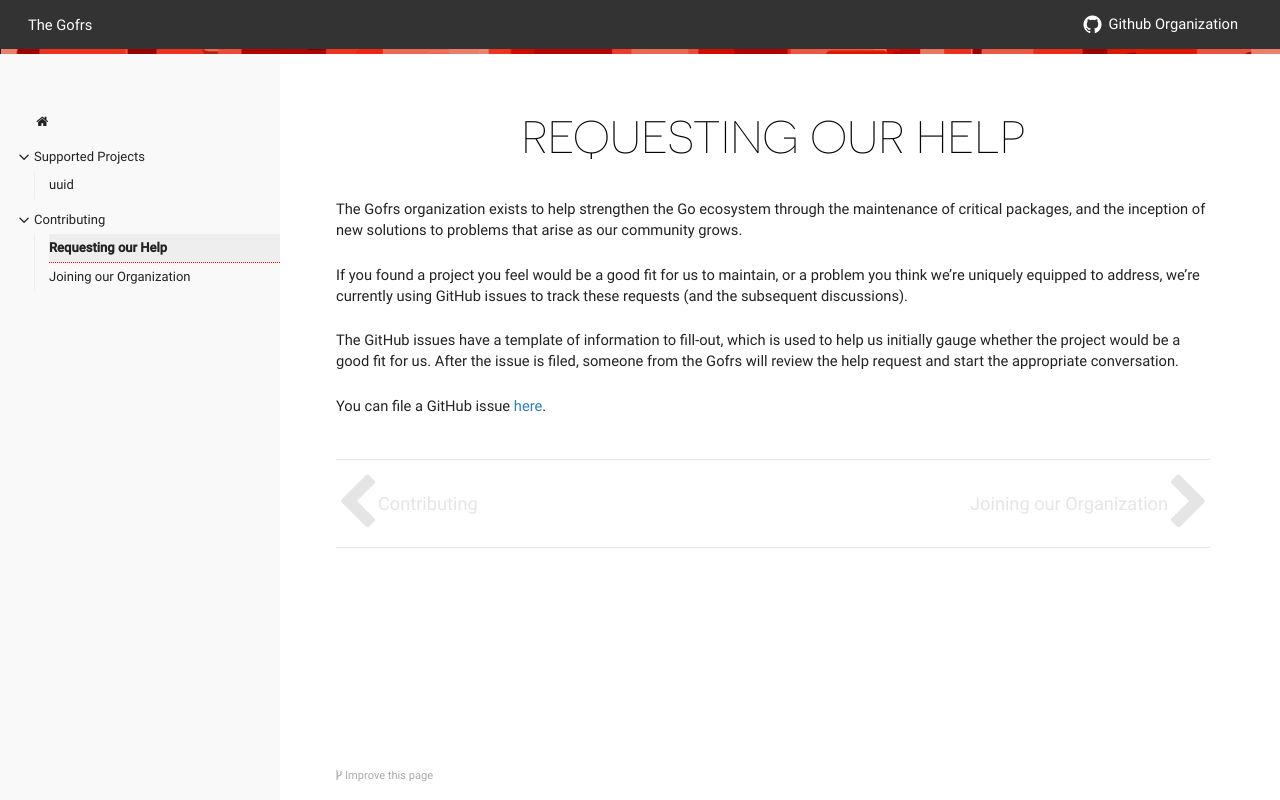
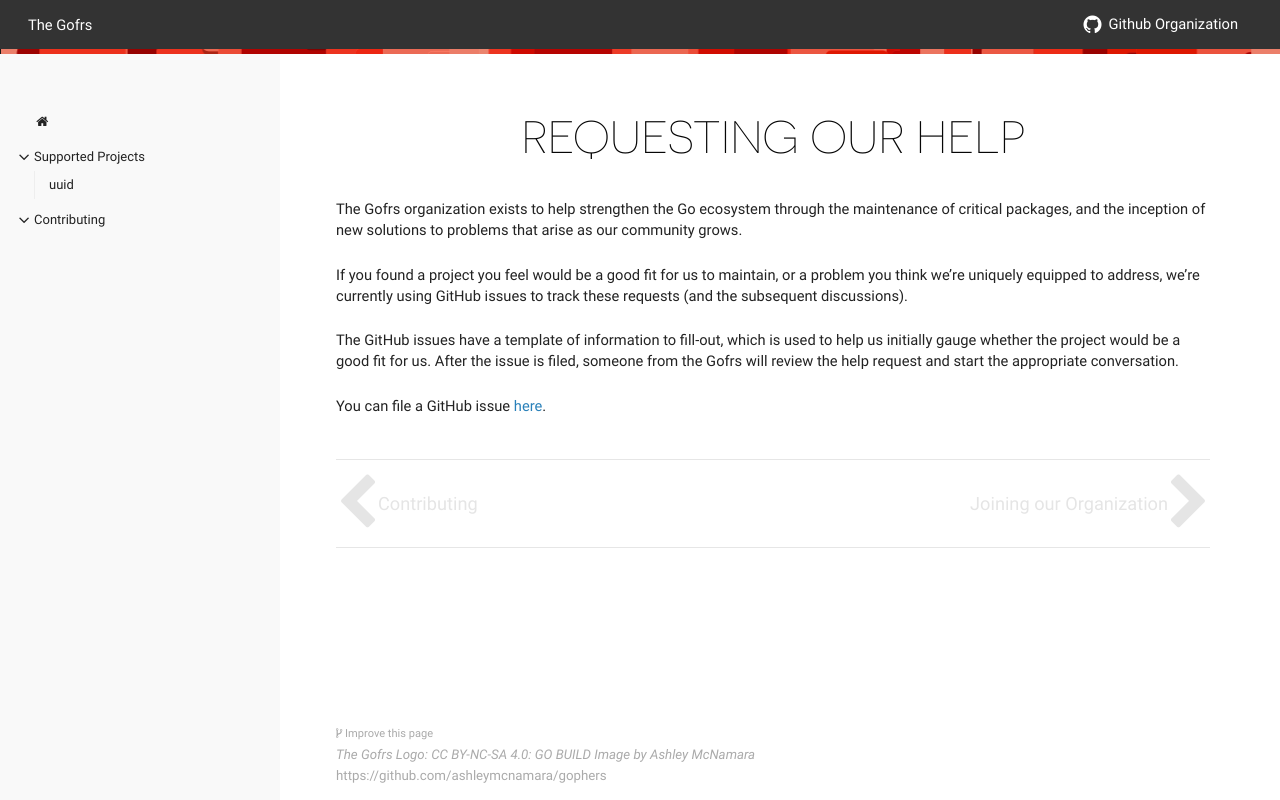
Before and after one commit to gofrs/gof.rs, a plain HTML site: page contributing/help-requests/index.html in a window 1280 px wide. Drawn offline with Linux system fonts and the light colour scheme.

Commit message:
rendered @ e93577477e3783ac6a5c1b194e6750b8a5bc3e1d
Signed-off-by: Tim Heckman <t@heckman.io>

```diff
--- a/contributing/help-requests/index.html
+++ b/contributing/help-requests/index.html
@@ -73,18 +73,6 @@
             <i class="fa fa-angle-down fa-lg category-icon"></i><i class="fa fa-circle-thin read-icon"></i>
       </div>
         <ul>
-    <li data-nav-id="/contributing/help-requests/" class="dd-item parent active
-        ">
-      <div>
-      <a href="/contributing/help-requests/">Requesting our Help</a><i class="fa fa-circle-thin read-icon"></i>
-      </div>
-    </li>
-    <li data-nav-id="/contributing/join-requests/" class="dd-item
-        ">
-      <div>
-      <a href="/contributing/join-requests/">Joining our Organization</a><i class="fa fa-circle-thin read-icon"></i>
-      </div>
-    </li>
         </ul>
     </li>
 
@@ -179,7 +167,8 @@ start the appropriate conversation.</p>
 
 
 
-    <!-- no footer here yet -->
+    <p><em>The Gofrs Logo: CC BY-NC-SA 4.0: GO BUILD Image by Ashley McNamara</em><br>
+<a href="https://github.com/ashleymcnamara/gophers">https://github.com/ashleymcnamara/gophers</a></p>
 
 
 
--- a/index.xml
+++ b/index.xml
@@ -16,7 +16,8 @@
       <pubDate>Mon, 01 Jan 0001 00:00:00 +0000</pubDate>
 
       <guid>https://gof.rs/_footer/</guid>
-      <description></description>
+      <description>The Gofrs Logo: CC BY-NC-SA 4.0: GO BUILD Image by Ashley McNamara
+https://github.com/ashleymcnamara/gophers</description>
     </item>
 
   </channel>
```
Also changed, not shown: 404.html (+2 -1 lines), _footer/index.html (+4 -2 lines), categories/index.html (+2 -1 lines), contributing/index.html (+2 -1 lines), contributing/join-requests/index.html (+2 -1 lines), index.html (+2 -1 lines), projects/index.html (+2 -1 lines), projects/uuid/index.html (+2 -1 lines), tags/index.html (+2 -1 lines).
